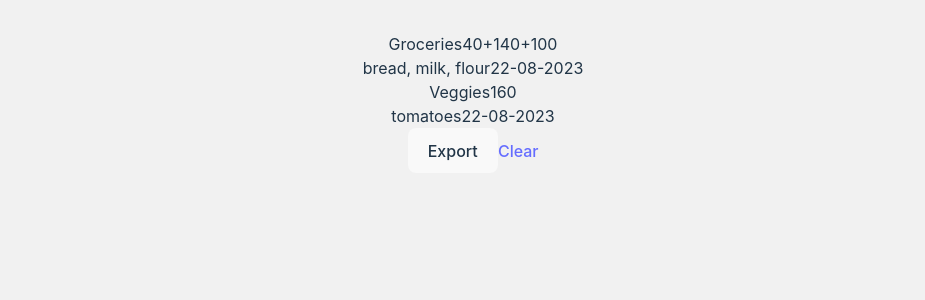
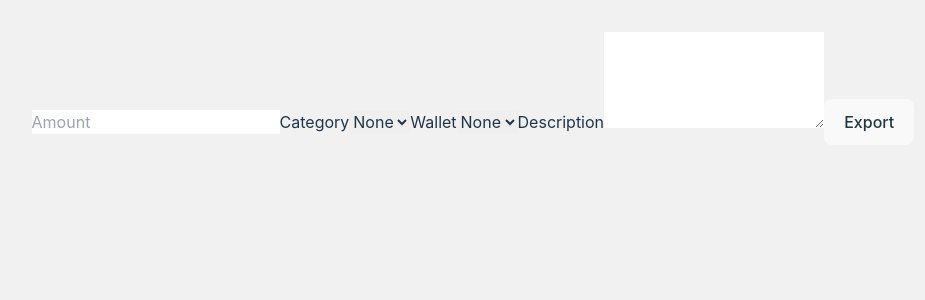
Before and after one commit to Abdelalim-dev/expense-tracker, a React (Vite) app: page / in a window 1280 px wide. Shown: the top 300 px of the page, without its empty margins (167-1092 px from the left). Built offline with nearby package versions, Linux system fonts and the light colour scheme.

Commit message:
feat: Ui to add a new expense

```diff
--- a/src/App.tsx
+++ b/src/App.tsx
@@ -1,10 +1,12 @@
 import './App.css'
+import { AddExpense } from './pages'
 import ExpensesList from './pages/ExpensesList/ExpensesList'
 
 function App() {
 
   return (
-    <ExpensesList />
+    // <ExpensesList />
+    <AddExpense />
   )
 }
 
--- /dev/null
+++ b/src/pages/AddExpense/AddExpense.tsx
@@ -0,0 +1,35 @@
+import { MouseEvent, PropsWithChildren } from "react";
+
+
+const Label = ({ htmlFor, children }: PropsWithChildren & { htmlFor: string }) => {
+    return <label htmlFor={htmlFor} className="block text-start mt-6 text-sm text-gray-300">{children}</label>
+}
+
+const AddExpense = () => {
+    function handleExport(): void {
+        console.log('Save...')
+    }
+
+    return (<div className="min-w-[320px] relative flex flex-col h-full max-h-[80vh]">
+        <input className="w-full p-2 rounded" placeholder="Amount" />
+
+        <Label htmlFor="subcategory">Category</Label>
+        <select id="subcategory" className="w-full mt-2 p-2 rounded">
+            <option value="none">None</option>
+            <option value="none2">...</option>
+        </select>
+
+        <Label htmlFor="wallet">Wallet</Label>
+        <select id="wallet" className="w-full mt-2 p-2 rounded">
+            <option value="none">None</option>
+            <option value="none2">...</option>
+        </select>
+
+        <Label htmlFor="description">Description</Label>
+        <textarea id="description" rows={4} className="w-full mt-2 p-2" />
+
+        <button className="w-full mt-10 bg-emerald-700" onClick={handleExport}>Export</button>
+    </div>);
+}
+
+export default AddExpense;
--- a/src/pages/ExpensesList/ExpensesList.tsx
+++ b/src/pages/ExpensesList/ExpensesList.tsx
@@ -24,7 +24,7 @@ const ExpensesList = () => {
         alert('Exporting...!')
     }
 
-    function handleDataWipe(event: MouseEvent<HTMLAnchorElement, MouseEvent>): void {
+    function handleDataWipe(event: MouseEvent<HTMLAnchorElement>): void {
         event.preventDefault()
         alert('Clearing....')
     }
@@ -34,7 +34,7 @@ const ExpensesList = () => {
             <ListItem item={expenseItem} />)}
 
         <div className="absolute bottom-0 w-full">
-            <button className="w-full mb-2"
+            <button className="w-full mb-2 bg-emerald-700"
                 onClick={handleExport}
             >Export</button>
             <a href="#" onClick={handleDataWipe} className="text-sm text-red-600 dark:text-red-500 hover:underline">Clear</a>
--- a/src/pages/index.tsx
+++ b/src/pages/index.tsx
@@ -1 +1,2 @@
 export { default as ExpensesList } from './ExpensesList/ExpensesList'
+export { default as AddExpense } from './AddExpense/AddExpense'
```
